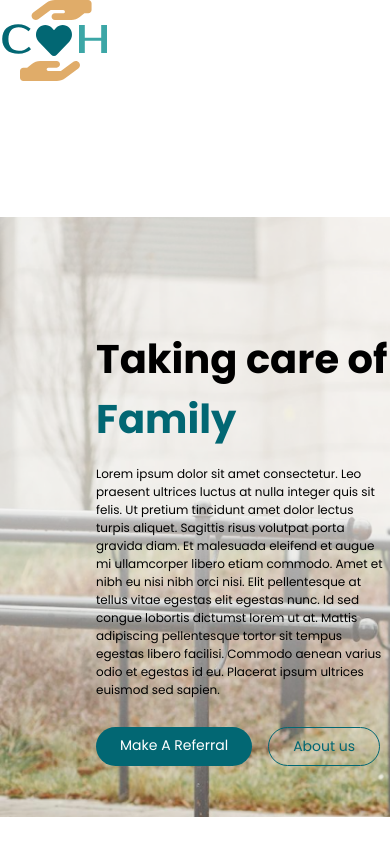
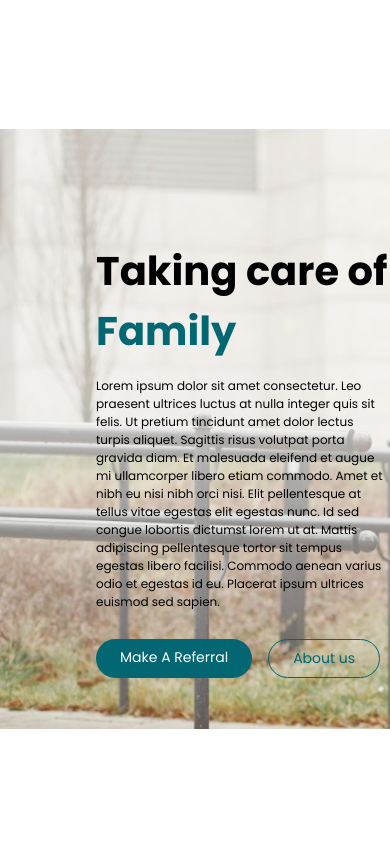
Before and after one commit to jerrvinroshan/care-hope, a plain HTML site: page index.html in a window 390 px wide. Shown: the top 844 px of the page. Drawn offline with Linux system fonts and the light colour scheme.

Commit message:
Updated index.html

```diff
--- a/index.html
+++ b/index.html
@@ -97,13 +97,6 @@
 
   <!-- Mobile View -->
 
-  <nav class="navbarmobile--nav">
-    <div class="navbarContainer--div">
-      <a href="./index.html" class="navbar__menulink">
-        <img src="./img/logo/logo different color (1).svg" alt="" class="navbar__logo--img">
-      </a>
-    </div>
-  </nav>
 
 
   <!-- Hero Section -->
```
